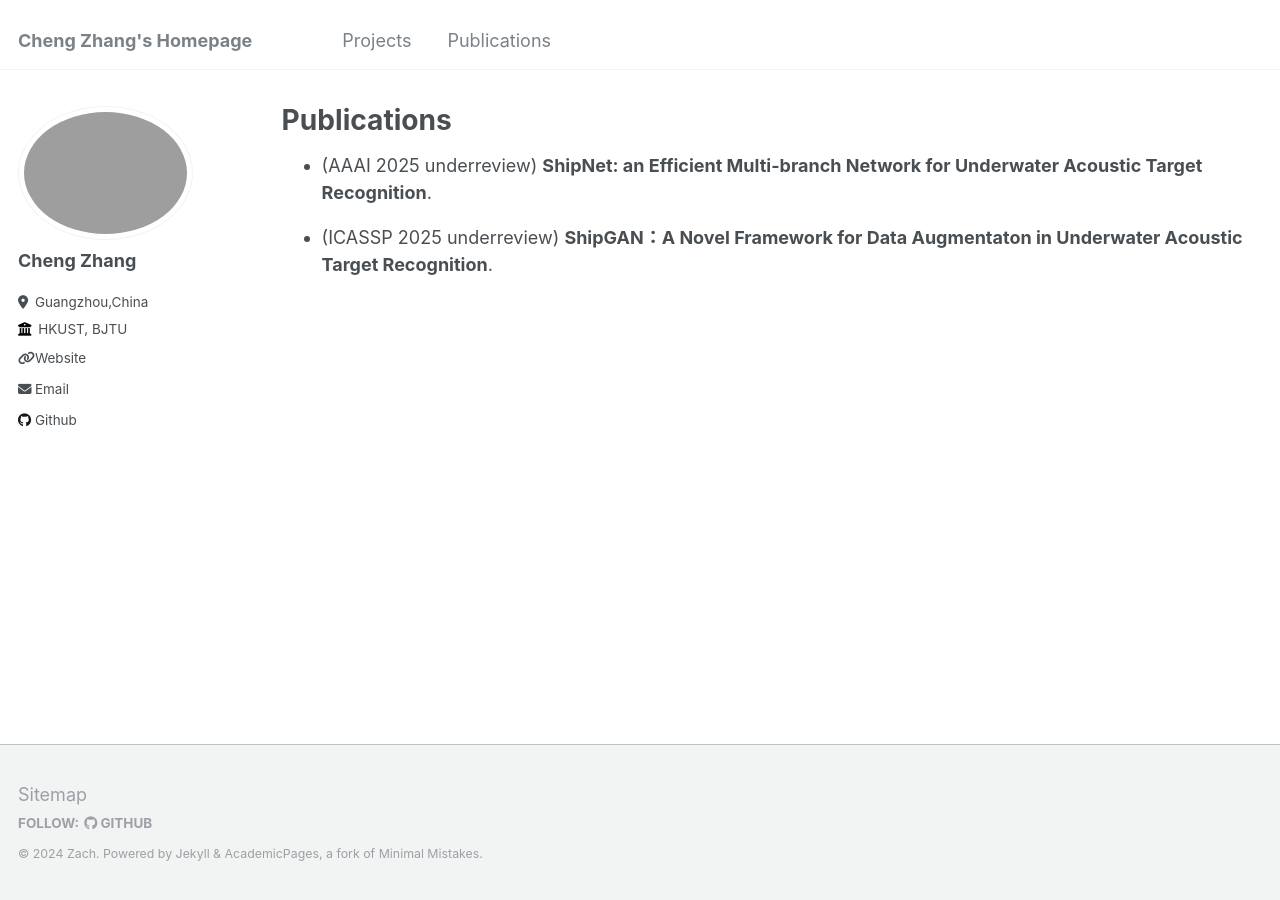
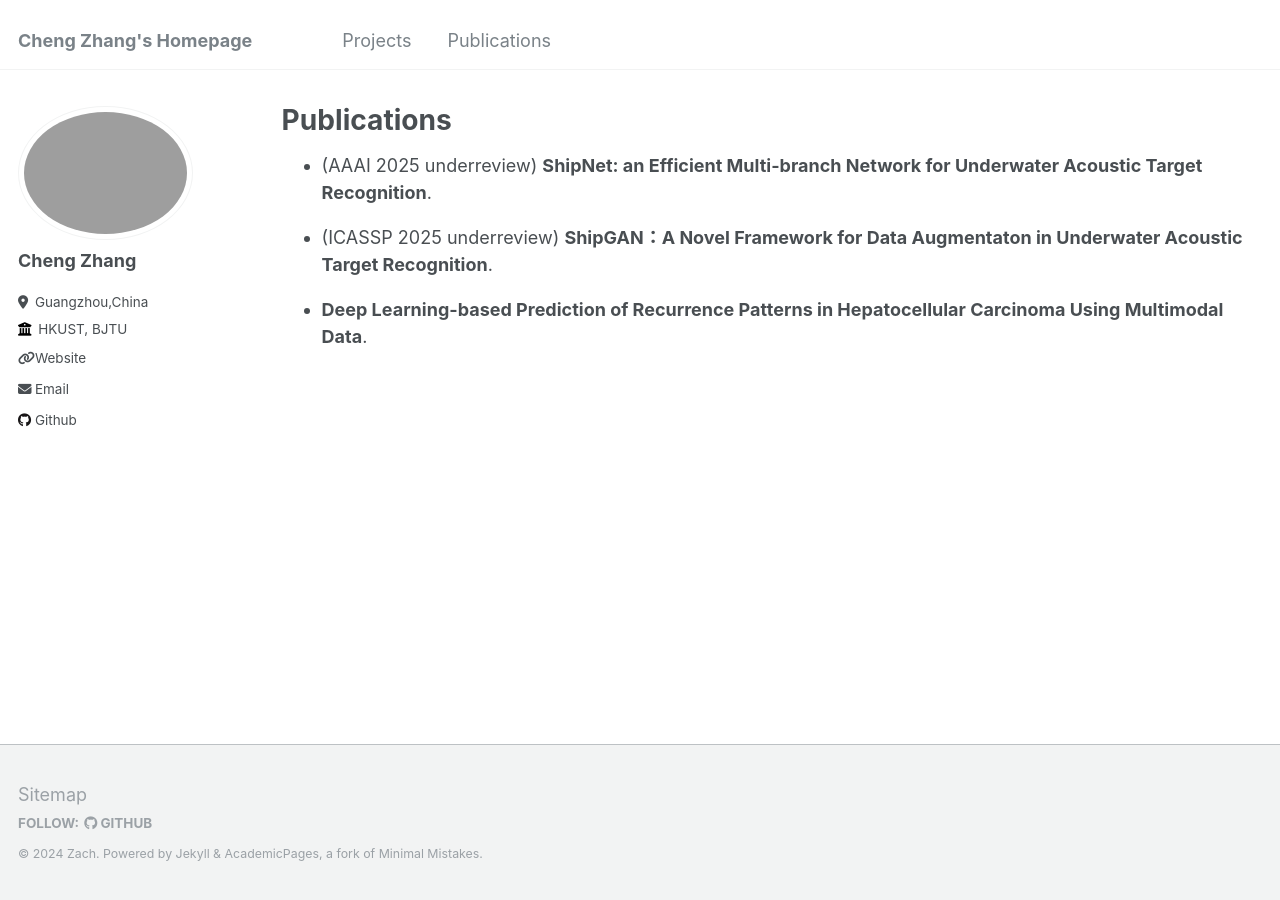
Before and after one commit to ZachcZhang/zachczhang.github.io, a Jekyll site: the page built from _pages/publications.md, in a window 1280 px wide. Built offline with Jekyll 4.4.1, drawn with Linux system fonts in a browser that asks for light colours.

Commit message:
update publications

```diff
--- a/_pages/publications.md
+++ b/_pages/publications.md
@@ -21,3 +21,7 @@ author_profile: true
 <div class='paper-box-text' markdown="1">
 -	 (ICASSP 2025 underreview) **ShipGAN：A Novel Framework for Data Augmentaton in Underwater Acoustic Target Recognition**.
 </div>
+
+<div class='paper-box-text' markdown="1">
+-	 **Deep Learning-based Prediction of Recurrence Patterns in Hepatocellular Carcinoma Using Multimodal Data**.
+</div>
```
